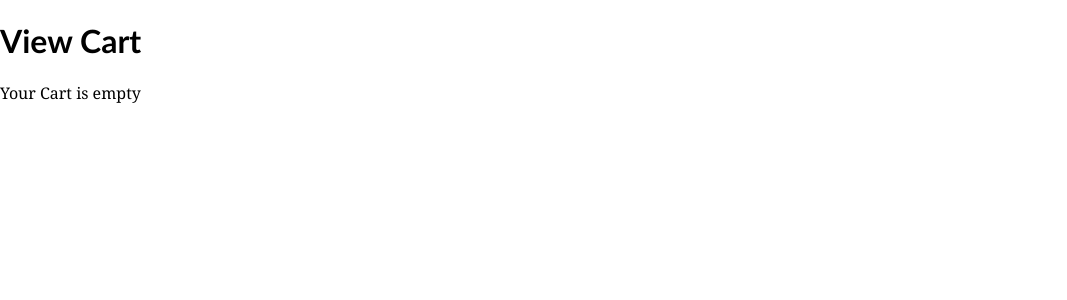
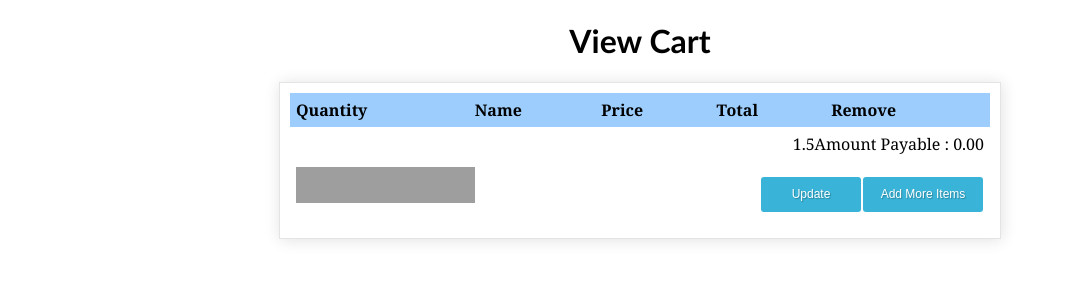
Before and after one commit to sanwebe/PHP-Shopping-Cart-PayPal-Express-Checkout, a PHP site: page /view_cart.php in a window 1280 px wide. Shown: the top 300 px of the page, without its empty margins (0-1067 px from the left). Run offline with PHP 8.4, Linux system fonts and the light colour scheme; data that the repository does not hold is empty; grey boxes are pictures that could not be loaded.

Commit message:
Update view_cart.php

```diff
--- a/view_cart.php
+++ b/view_cart.php
@@ -6,58 +6,78 @@ include_once("config.php");
 <html>
 <head>
 <meta http-equiv="Content-Type" content="text/html; charset=utf-8" />
-<title>Untitled Document</title>
+<title>View shopping cart</title>
 <link href="style/style.css" rel="stylesheet" type="text/css"></head>
 <body>
-<div id="products-wrapper">
- <h1>View Cart</h1>
- <div class="view-cart">
+<h1 align="center">View Cart</h1>
+<div class="cart-view-table-back">
+<form method="post" action="cart_update.php">
+<table width="100%"  cellpadding="6" cellspacing="0">
+    <thead>
+    	<tr><th>Quantity</th><th>Name</th><th>Price</th><th>Total</th><th>Remove</th></tr>
+    </thead>
+  <tbody>
  	<?php
-    $current_url = base64_encode($url="http://".$_SERVER['HTTP_HOST'].$_SERVER['REQUEST_URI']);
-	if(isset($_SESSION["products"]))
+	if(isset($_SESSION["cart_products"])) //check session var
     {
-	    $total = 0;
-		echo '<form method="post" action="paypal-express-checkout/process.php">';
-		echo '<ul>';
-		$cart_items = 0;
-		foreach ($_SESSION["products"] as $cart_itm)
+		$total = 0; //set initial total value
+		$b = 0; //var for zebra stripe table
+		foreach ($_SESSION["cart_products"] as $cart_itm)
         {
-           $product_code = $cart_itm["code"];
-		   $results = $mysqli->query("SELECT product_name,product_desc, price FROM products WHERE product_code='$product_code' LIMIT 1");
-		   $obj = $results->fetch_object();
+			//set variables to use in content below
+			$product_name = $cart_itm["product_name"];
+			$product_qty = $cart_itm["product_qty"];
+			$product_price = $cart_itm["product_price"];
+			$product_code = $cart_itm["product_code"];
+			$product_color = $cart_itm["product_color"];
+			$subtotal = ($product_price * $product_qty); //calculate Price x Qty
 
-		    echo '<li class="cart-itm">';
-			echo '<span class="remove-itm"><a href="cart_update.php?removep='.$cart_itm["code"].'&return_url='.$current_url.'">&times;</a></span>';
-			echo '<div class="p-price">'.$currency.$obj->price.'</div>';
-            echo '<div class="product-info">';
-			echo '<h3>'.$obj->product_name.' (Code :'.$product_code.')</h3> ';
-            echo '<div class="p-qty">Qty : '.$cart_itm["qty"].'</div>';
-            echo '<div>'.$obj->product_desc.'</div>';
-			echo '</div>';
-            echo '</li>';
-			$subtotal = ($cart_itm["price"]*$cart_itm["qty"]);
-			$total = ($total + $subtotal);
+		   	$bg_color = ($b++%2==1) ? 'odd' : 'even'; //class for zebra stripe
+		    echo '<tr class="'.$bg_color.'">';
+			echo '<td><input type="text" size="2" maxlength="2" name="product_qty['.$product_code.']" value="'.$product_qty.'" /></td>';
+			echo '<td>'.$product_name.'</td>';
+			echo '<td>'.$currency.$product_price.'</td>';
+			echo '<td>'.$currency.$subtotal.'</td>';
+			echo '<td><input type="checkbox" name="remove_code[]" value="'.$product_code.'" /></td>';
+            echo '</tr>';
+			$total = ($total + $subtotal); //add subtotal to total var
+        }
 
-			echo '<input type="hidden" name="item_name['.$cart_items.']" value="'.$obj->product_name.'" />';
-			echo '<input type="hidden" name="item_code['.$cart_items.']" value="'.$product_code.'" />';
-			echo '<input type="hidden" name="item_desc['.$cart_items.']" value="'.$obj->product_desc.'" />';
-			echo '<input type="hidden" name="item_qty['.$cart_items.']" value="'.$cart_itm["qty"].'" />';
-			$cart_items ++;
+		$grand_total = $total + $shipping_cost; //grand total including shipping cost
+		foreach($taxes as $key => $value){ //list and calculate all taxes in array
+				$tax_amount     = round($total * ($value / 100));
+				$tax_item[$key] = $tax_amount;
+				$grand_total    = $grand_total + $tax_amount;  //add tax val to grand total
+		}
 
-        }
-    	echo '</ul>';
-		echo '<span class="check-out-txt">';
-		echo '<strong>Total : '.$currency.$total.'</strong>  ';
-		echo '<input type="submit" value="Pay Now" />';
-		echo '</span>';
-		echo '</form>';
+		$list_tax       = '';
+		foreach($tax_item as $key => $value){ //List all taxes
+			$list_tax .= $key. ' : '. $currency. sprintf("%01.2f", $value).'<br />';
+		}
+		$shipping_cost = ($shipping_cost)?'Shipping Cost : '.$currency. sprintf("%01.2f", $shipping_cost).'<br />':'';
+	}
+    ?>
+    <tr>
+        <td colspan="5">
+            <span style="float:right;text-align: right;">
+            <?php echo $shipping_cost. $list_tax; ?>Amount Payable : <?php echo sprintf("%01.2f", $grand_total);?>
+            </span>
+        </td>
+    </tr>
+    <tr>
+        <td colspan="5">
+            <a href="index.php" class="button">Add More Items</a>
+            <button type="submit">Update</button>
+            <a href="paypal-express-checkout" ><img src="images/btn_pay_with_paypal.png" width="179" height="36"></a>
+        </td>
+    </tr>
+  </tbody>
+</table>
+<input type="hidden" name="return_url" value="<?php
+$current_url = urlencode($url="http://".$_SERVER['HTTP_HOST'].$_SERVER['REQUEST_URI']);
+echo $current_url; ?>" />
+</form>
+</div>
 
-    }else{
-		echo 'Your Cart is empty';
-	}
-
-    ?>
-    </div>
-</div>
 </body>
 </html>
```
